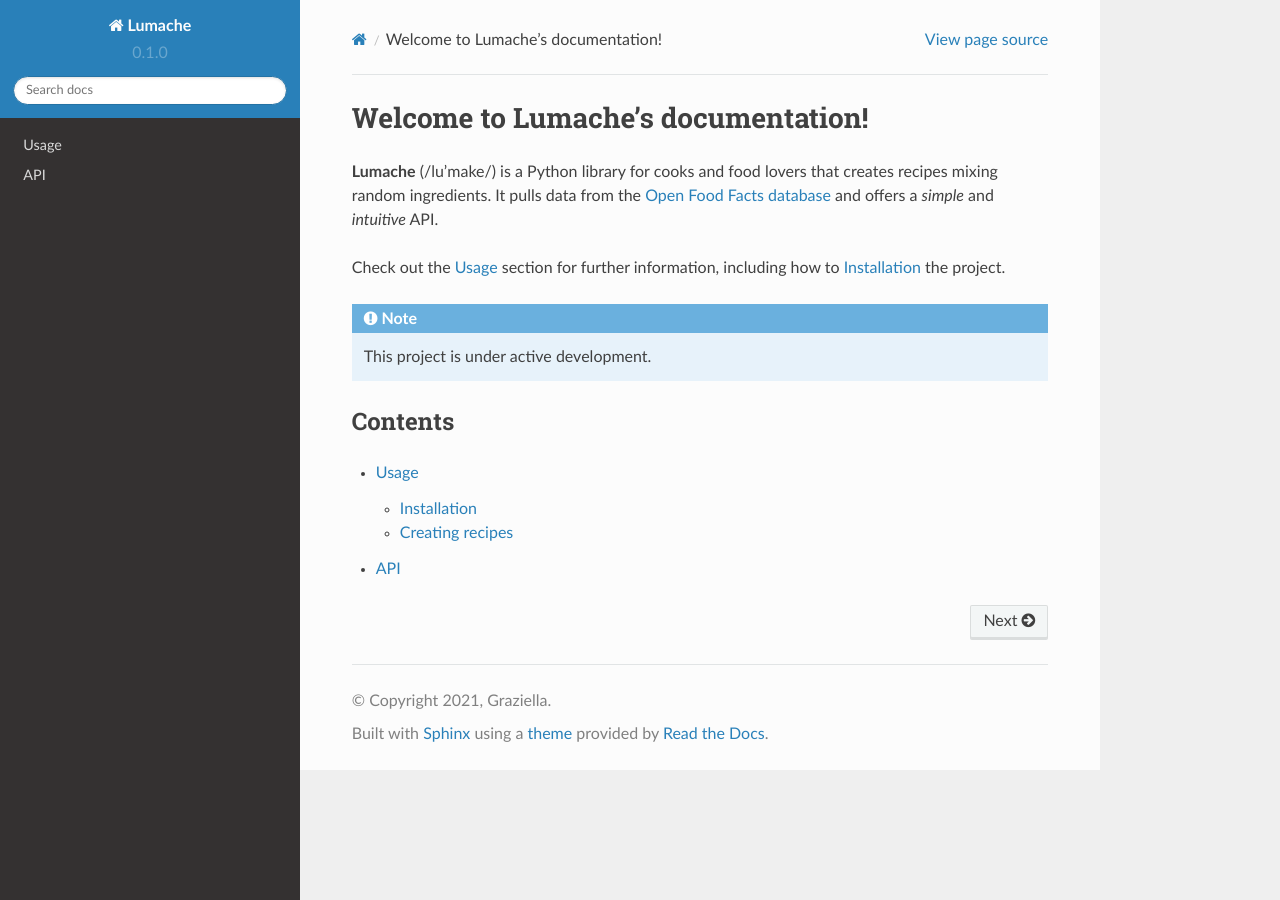
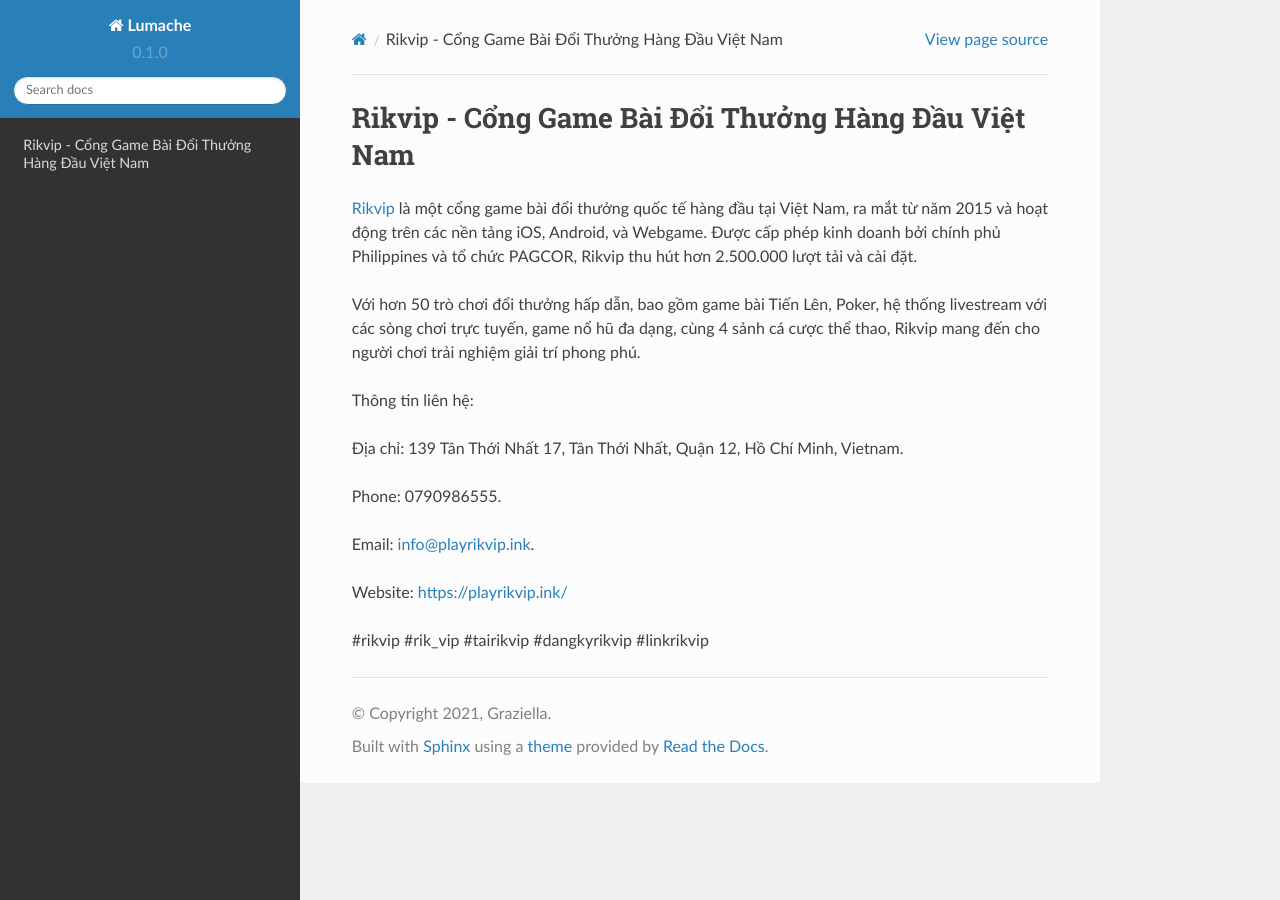
Before and after one commit to luongchanvien962/playrikvipink, a Sphinx documentation site: the page built from docs/source/index.rst, in a window 1280 px wide. Built offline with Sphinx 7.4.7 and the Read the Docs theme 2.0.0, drawn with Linux system fonts in a browser that asks for light colours.

Commit message:
Update index.rst

```diff
--- a/docs/source/index.rst
+++ b/docs/source/index.rst
@@ -1,22 +1,18 @@
-Welcome to Lumache's documentation!
+Rikvip - Cổng Game Bài Đổi Thưởng Hàng Đầu Việt Nam
 ===================================
 
-**Lumache** (/lu'make/) is a Python library for cooks and food lovers
-that creates recipes mixing random ingredients.
-It pulls data from the `Open Food Facts database <https://world.openfoodfacts.org/>`_
-and offers a *simple* and *intuitive* API.
+`Rikvip <https://playrikvip.ink/>`_ là một cổng game bài đổi thưởng quốc tế hàng đầu tại Việt Nam, ra mắt từ năm 2015 và hoạt động trên các nền tảng iOS, Android, và Webgame. Được cấp phép kinh doanh bởi chính phủ Philippines và tổ chức PAGCOR, Rikvip thu hút hơn 2.500.000 lượt tải và cài đặt.
 
-Check out the :doc:`usage` section for further information, including
-how to :ref:`installation` the project.
+Với hơn 50 trò chơi đổi thưởng hấp dẫn, bao gồm game bài Tiến Lên, Poker, hệ thống livestream với các sòng chơi trực tuyến, game nổ hũ đa dạng, cùng 4 sảnh cá cược thể thao, Rikvip mang đến cho người chơi trải nghiệm giải trí phong phú.
 
-.. note::
+Thông tin liên hệ:
 
-   This project is under active development.
+Địa chỉ: 139 Tân Thới Nhất 17, Tân Thới Nhất, Quận 12, Hồ Chí Minh, Vietnam.
 
-Contents
---------
+Phone: 0790986555.
 
-.. toctree::
+Email: info@playrikvip.ink.
 
-   usage
-   api
+Website: https://playrikvip.ink/
+
+#rikvip #rik_vip #tairikvip #dangkyrikvip #linkrikvip
```
